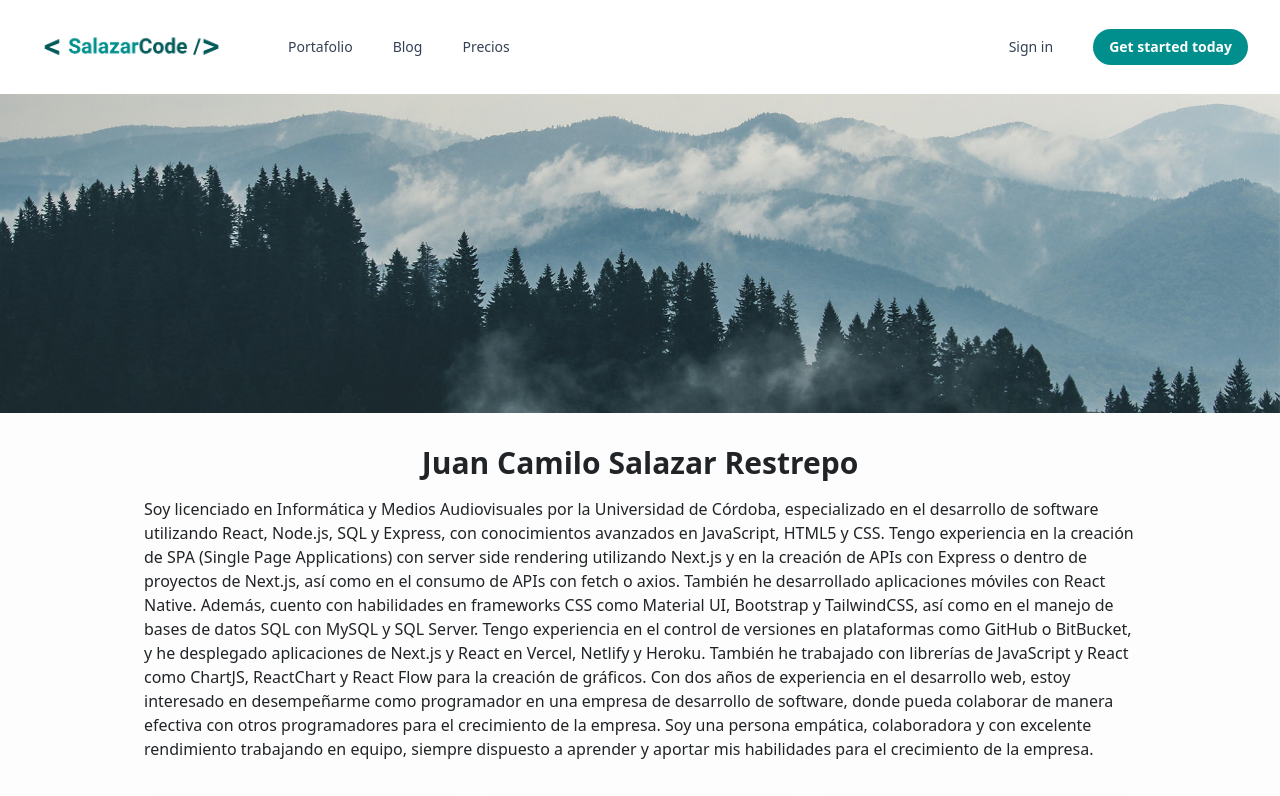
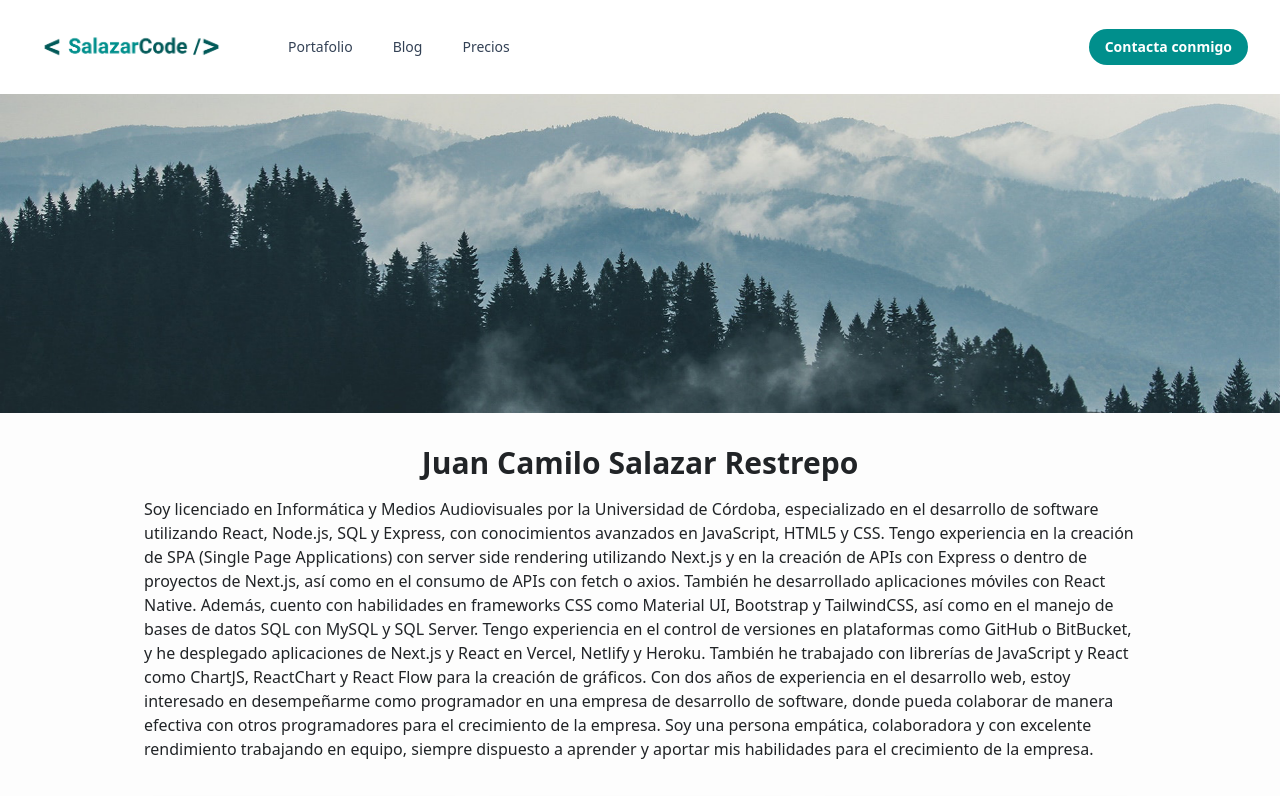
Before and after one commit to juancamilosalazarrestrepo/blog-next-js, a Next.js app: page /portafolio in a window 1280 px wide. Shown: the top 796 px of the page. Built offline with nearby package versions, Linux system fonts and the light colour scheme.

Commit message:
modificacion de foto y descripcion

```diff
--- a/src/components/NavBar.jsx
+++ b/src/components/NavBar.jsx
@@ -35,20 +35,12 @@ export default function NavBar() {
           </div>
         </div>
         <div className="flex items-center gap-x-5 md:gap-x-8">
-          <div className="hidden md:block">
-            <a
-              className="inline-block rounded-lg py-1 px-2 text-sm text-slate-700 hover:bg-slate-100 hover:text-slate-900"
-              href="/login"
-            >
-              Sign in
-            </a>
-          </div>
           <a
             className=" max-sm:hidden group inline-flex items-center justify-center rounded-full py-2 px-4 text-sm font-semibold focus:outline-none focus-visible:outline-2 focus-visible:outline-offset-2 bg-[#008F8C] text-white hover:text-slate-100 hover:bg-[#23606E] active:bg-[#23606E] active:text-blue-100 focus-visible:outline-[#23606E]"
             href="/register"
           >
             <span>
-              Get started <span className="hidden lg:inline">today</span>
+              Contacta conmigo
             </span>
           </a>
           <div className="-mr-1 md:hidden">
--- a/src/pages/index.jsx
+++ b/src/pages/index.jsx
@@ -30,24 +30,7 @@ const Home = ({ posts, lastProjects }) => {
       </div>
       <main>
         <div className="py-8 container mx-auto px-44 ">
-          <div className="flex gap-8 mb-8 mt-8">
-            <Image src={Camilo}  width={320} height={320} alt="" className="rounded-lg shadow-2xl w-72 h-72"/>
-            <p>   Soy licenciado en Informática y Medios Audiovisuales por la
-          Universidad de Córdoba, especializado en el desarrollo de software
-          utilizando React, Node.js, SQL y Express, con conocimientos avanzados
-          en JavaScript, HTML5 y CSS. Tengo experiencia en la creación de SPA
-          (Single Page Applications) con server side rendering utilizando
-          Next.js y en la creación de APIs con Express o dentro de proyectos de
-          Next.js, así como en el consumo de APIs con fetch o axios. También he
-          desarrollado aplicaciones móviles con React Native. Además, cuento con
-          habilidades en frameworks CSS como Material UI, Bootstrap y
-          TailwindCSS, así como en el manejo de bases de datos SQL con MySQL y
-          SQL Server. Tengo experiencia en el control de versiones en
-          plataformas como GitHub o BitBucket, y he desplegado aplicaciones de
-          Next.js y React en Vercel, Netlify y Heroku. También he trabajado con
-          librerías de JavaScript y React como ChartJS, ReactChart y React Flow
-          para la creación de gráficos. </p>
-          </div>
+
           <h1 className="font-bold text-2xl mb-8">Ultimos projectos</h1>
           <div className="grid grid-cols-3 gap-4 content-center max-sm:grid-cols-1 max-sm:w-full  max-sm:px-8">
             {lastProjects.map((proyecto, index) => {
@@ -133,6 +116,24 @@ const Home = ({ posts, lastProjects }) => {
               );
             })}
           </div>
+          <div className="flex gap-8 mb-8 mt-8">
+            <Image src={Camilo}  width={320} height={320} alt="" className="rounded-lg shadow-2xl w-72 h-72"/>
+            <p>Licenciado en Informática y Medios Audiovisuales por la
+          Universidad de Córdoba, especializado en el desarrollo de software
+          utilizando React, Node.js, SQL y Express, con conocimientos avanzados
+          en JavaScript, HTML5 y CSS. Tengo experiencia en la creación de SPA
+          (Single Page Applications) con server side rendering utilizando
+          Next.js y en la creación de APIs con Express o dentro de proyectos de
+          Next.js, así como en el consumo de APIs con fetch o axios. También he
+          desarrollado aplicaciones móviles con React Native. Además, cuento con
+          habilidades en frameworks CSS como Material UI, Bootstrap y
+          TailwindCSS, así como en el manejo de bases de datos SQL con MySQL y
+          SQL Server. Tengo experiencia en el control de versiones en
+          plataformas como GitHub o BitBucket, y he desplegado aplicaciones de
+          Next.js y React en Vercel, Netlify y Heroku. También he trabajado con
+          librerías de JavaScript y React como ChartJS, ReactChart y React Flow
+          para la creación de gráficos. </p>
+          </div>
         </div>
 
         <div className="w-full mt-20">
```
